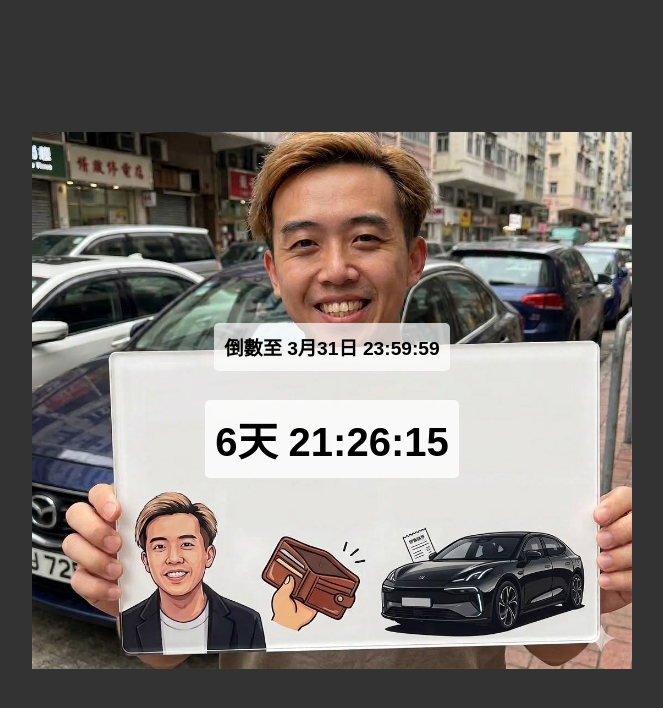
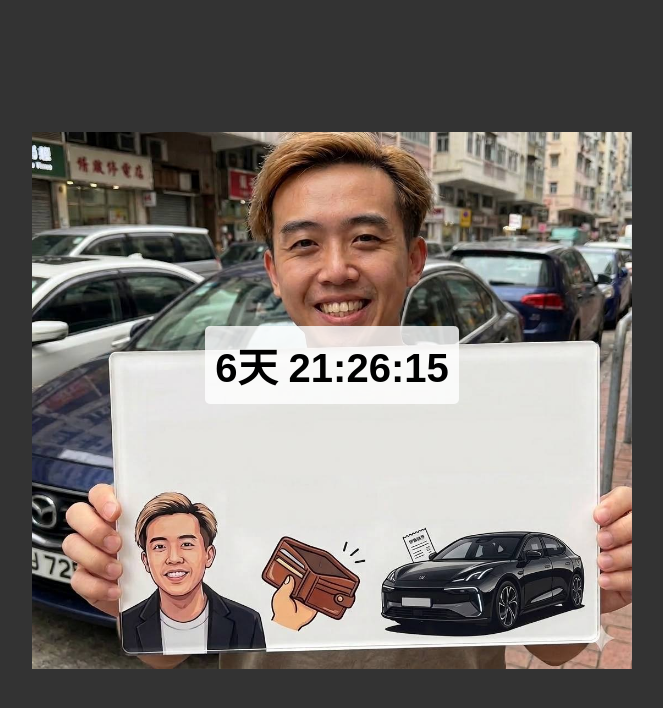
Before and after one commit to tsy-del/countdown, a plain HTML site: page index.html in a window 1280 px wide. Shown: the whole page, without its empty margins (308-971 px from the left). Drawn offline with Linux system fonts and the light colour scheme.

Commit message:
Remove countdown heading

```diff
--- a/index.html
+++ b/index.html
@@ -8,7 +8,6 @@
 </head>
 <body>
     <div class="container">
-        <h1>倒數至 3月31日 23:59:59</h1>
         <div id="timer">Loading...</div>
     </div>
     <script src="script.js"></script>
```
